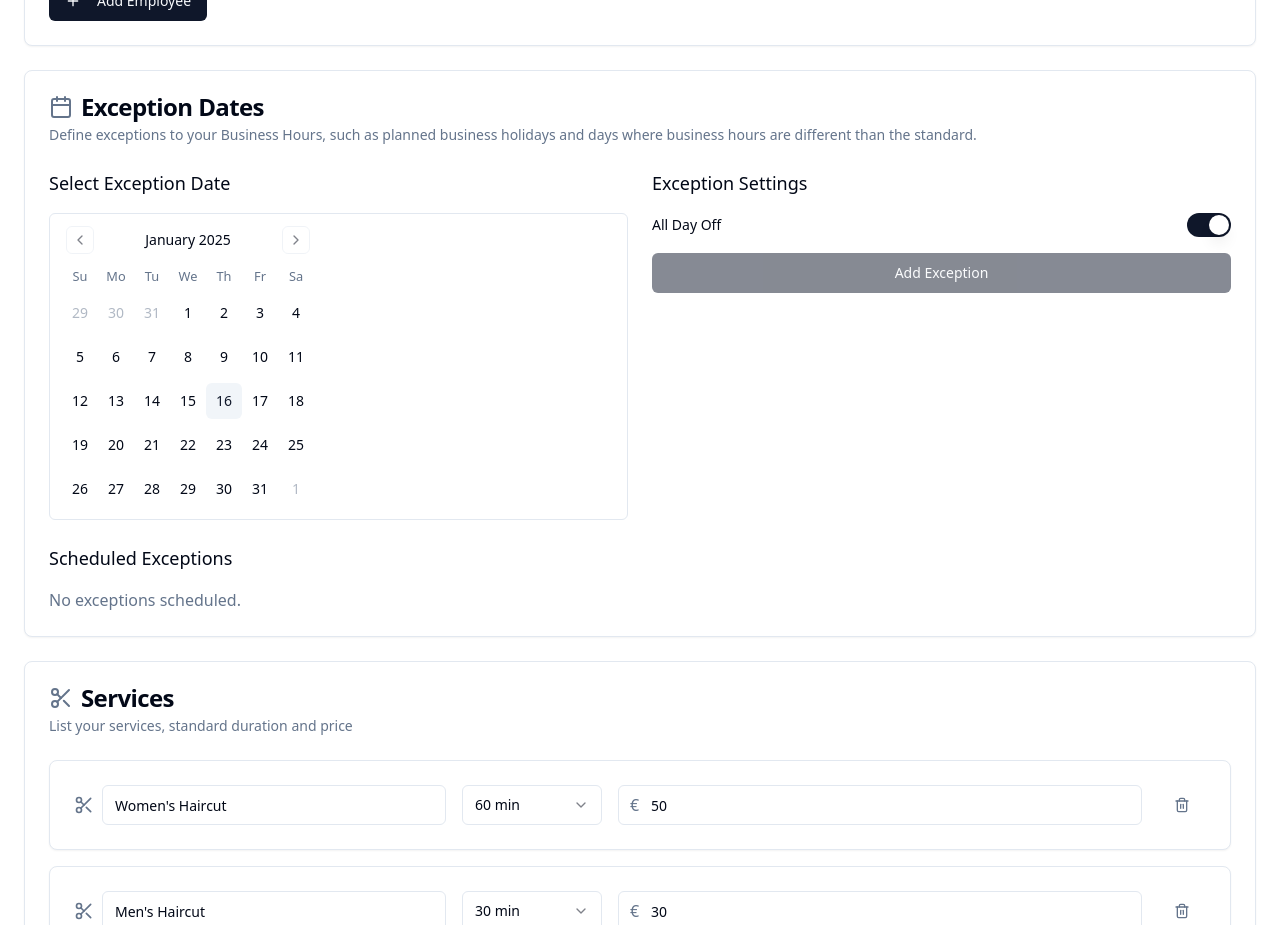
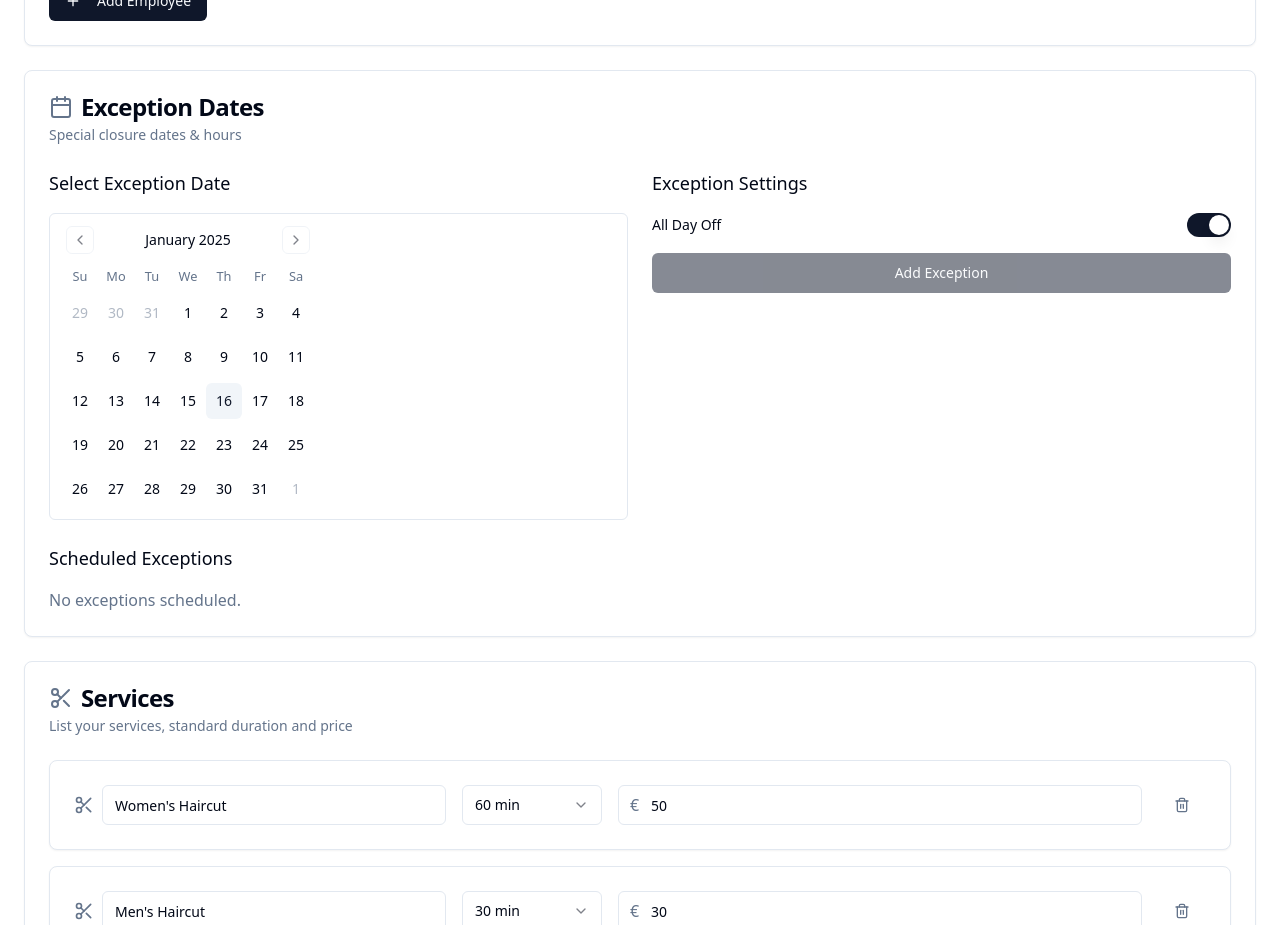
Before and after one commit to Matique-dev/ab1, a React (Vite) app: page /business in a window 1280 px wide. Shown: the part 800-1725 px from the top of the page. Built offline with nearby package versions, Linux system fonts and the light colour scheme.

Commit message:
Edit text for closure dates
[skip gpt_engineer]

```diff
--- a/src/pages/Business.tsx
+++ b/src/pages/Business.tsx
@@ -55,7 +55,7 @@ const Business = () => {
             <CardTitle>Exception Dates</CardTitle>
           </div>
           <p className="text-sm text-muted-foreground">
-            Define exceptions to your Business Hours, such as planned business holidays and days where business hours are different than the standard.
+            Special closure dates & hours
           </p>
         </CardHeader>
         <CardContent>
```
